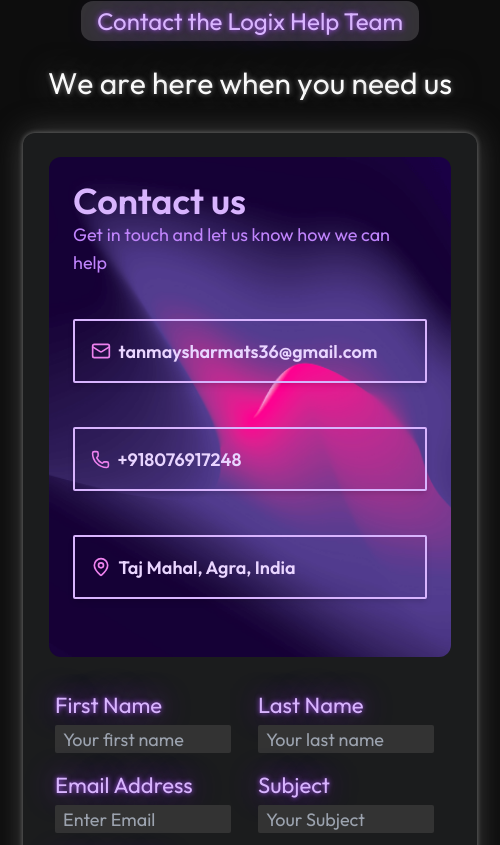
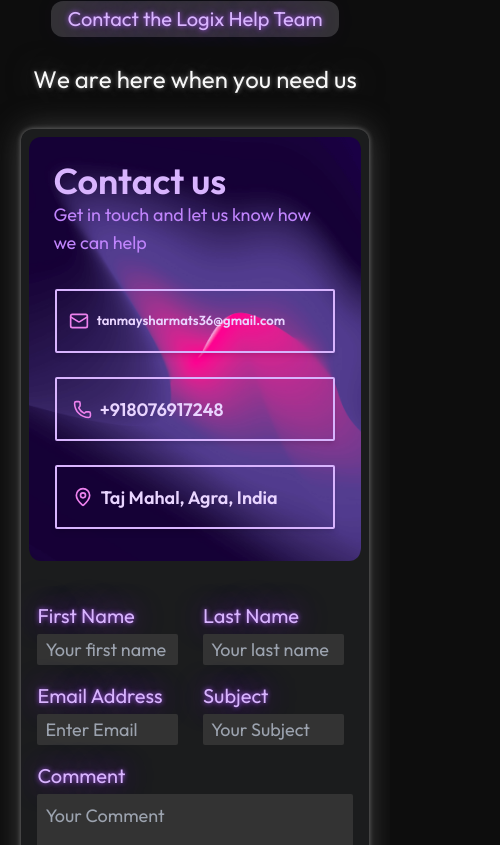
Before and after one commit to Tanmay-vats-sharma/Logix, a React (Vite) app in the folder Logix_Frontend/: page /events in a window 390 px wide. Shown: the part 1039-1884 px from the top of the page, 500 px wide, since content can reach past the window. Built offline with nearby package versions, Linux system fonts and the light colour scheme; a web font is replaced by a local one; what tailwindcss-motion would draw is missing.

Commit message:
Contact us some changes in  animation

```diff
--- a/Logix_Frontend/src/components/pages/eventPage/Contact Us/ContactCard.jsx
+++ b/Logix_Frontend/src/components/pages/eventPage/Contact Us/ContactCard.jsx
@@ -8,7 +8,7 @@ const ContactCard = () => {
   return (
     <>
       <div
-        className="h-[500px] sm:h-[600px] lg:h-[397px] w-[99%] sm:w-[80%] md:w-[70%] lg:w-[35%] rounded-xl bg-cover bg-center flex flex-col p-6 sm:p-4 md:p-8 lg:p-4"
+        className="h-auto sm:h-[auto] lg:h-[397px] w-full sm:w-[75%] md:w-[70%] lg:w-[35%] rounded-xl bg-cover bg-center flex flex-col p-6 sm:p-4 md:p-8 lg:p-4"
         style={{ backgroundImage: `url(${Contactbg})` }}
       >
         <div className="flex flex-col justify-evenly mb-6 sm:mb-4">
--- a/Logix_Frontend/src/components/pages/eventPage/Contact Us/ContactForm.jsx
+++ b/Logix_Frontend/src/components/pages/eventPage/Contact Us/ContactForm.jsx
@@ -6,7 +6,7 @@ const ContactForm = () => {
       <div className="lg:h-[93%]  lg:w-[60%]">
         <div className="h-20 w-[100%]  flex">
           <div className="w-[50%] h-[100%]  flex flex-col p-2 ">
-            <label className="text-[22px] lg:text-[19px] text-purple-300 mb-[3px] neon-purple-text">
+            <label className="text-[20px] lg:text-[19px] text-purple-300 mb-[3px] neon-purple-text">
               First Name
             </label>
             <input
@@ -16,7 +16,7 @@ const ContactForm = () => {
             />
           </div>
           <div className="w-[50%] h-[100%]  flex flex-col p-2 ">
-            <label className="text-[22px] lg:text-[19px] text-purple-300 mb-[3px] neon-purple-text">
+            <label className="text-[20px] lg:text-[19px] text-purple-300 mb-[3px] neon-purple-text">
               Last Name
             </label>
             <input
@@ -28,7 +28,7 @@ const ContactForm = () => {
         </div>
         <div className="h-20 w-[100%] flex">
           <div className="w-[50%] h-[100%]  flex flex-col p-2 ">
-            <label className="text-[22px] lg:text-[19px] text-purple-300 mb-[3px] neon-purple-text">
+            <label className="text-[20px] lg:text-[19px] text-purple-300 mb-[3px] neon-purple-text">
               Email Address
             </label>
             <input
@@ -38,7 +38,7 @@ const ContactForm = () => {
             />
           </div>
           <div className="w-[50%] h-[100%]  flex flex-col p-2 ">
-            <label className="text-[22px] lg:text-[19px] text-purple-300 mb-[3px] neon-purple-text">
+            <label className="text-[20px] lg:text-[19px] text-purple-300 mb-[3px] neon-purple-text">
               Subject
             </label>
             <input
@@ -49,7 +49,7 @@ const ContactForm = () => {
           </div>
         </div>
         <div className="h-40 w-[100%] p-2 flex flex-col">
-          <label className="text-[25px] lg:text-[19px] text-purple-300 mb-[3px] neon-purple-text">
+          <label className="text-[20px] lg:text-[19px] text-purple-300 mb-[3px] neon-purple-text">
             Comment
           </label>
           <textarea
--- a/Logix_Frontend/src/components/pages/eventPage/Contact Us/ContactUs.jsx
+++ b/Logix_Frontend/src/components/pages/eventPage/Contact Us/ContactUs.jsx
@@ -10,12 +10,12 @@ const ContactUs = ({ selector }) => {
   return (
     <>
       {isIntersecting && (
-        <div className="flex flex-col items-center justify-evenly lg:justify-center h-auto w-[500px] md:w-[63vw] max-w-screen-sm md:max-w-screen-md lg:max-w-full px-4 py-10 box-border motion-scale-in-[0.05] sm:motion-scale-in-[0.06] md:motion-scale-in-[0.08] lg:motion-translate-x-in-[-3%] motion-translate-y-in-[-4%] motion-duration-[3000ms] motion-delay-[100ms] lg:motion-translate-x-0 sm:translate-x-0 ">
-          <div className="bg-[#333] text-purple-300 neon-purple-text py-1 lg:py-0 px-4 rounded-xl flex justify-center items-center text-2xl sm:text-3xl lg:text-lg mb-6">
+        <div className="flex flex-col items-center justify-evenly lg:justify-center h-auto w-[100%] sm:w-[63vw] max-w-screen-sm md:max-w-screen-md lg:max-w-full px-4 py-10 ">
+          <div className="bg-[#333] text-purple-300 neon-purple-text py-1 lg:py-0 px-4 rounded-xl flex justify-center items-center text-xl sm:text-3xl lg:text-lg mb-6  box-border motion-scale-in-[0.05] sm:motion-scale-in-[0.06] md:motion-scale-in-[0.08] lg:motion-translate-x-in-[-3%] motion-translate-y-in-[-4%] motion-duration-[4000ms] motion-delay-[100ms] lg:motion-translate-x-0 sm:translate-x-0 ">
             Contact the Logix Help Team
           </div>
 
-          <div className="text-3xl sm:text-4xl lg:text-5xl text-center mb-8 neon-neutral-text">
+          <div className="text-[1.5rem] sm:text-4xl lg:text-5xl text-center mb-8 neon-neutral-text">
             <TextEffect
               per="char"
               delay={0.5}
@@ -33,7 +33,7 @@ const ContactUs = ({ selector }) => {
                     opacity: 1,
                     rotateX: 0,
                     y: 0,
-                    transition: { duration: 0.2 },
+                    transition: { duration: 0.3 },
                   },
                 },
               }}
@@ -42,7 +42,7 @@ const ContactUs = ({ selector }) => {
             </TextEffect>
           </div>
 
-          <div className=" bg-[]  bg-[#1b1c1d] w-[97%] sm:w-[95%] md:w-[70%] lg:w-full max-w-screen-lg rounded-xl neon-neutral-shadow flex flex-col lg:flex-row items-center justify-center gap-6 p-6 min-h-[90%] h-auto overflow-hidden">
+          <div className="  bg-[#1b1c1d] w-[97%] sm:w-[95%] md:w-[70%] lg:w-full max-w-screen-lg rounded-xl neon-neutral-shadow flex flex-col lg:flex-row items-center justify-center gap-8 p-2 sm:p-6 lg:gap-6 lg:p-6 min-h-[90%] h-auto overflow-hidden  box-border motion-translate-x-in-[4%] motion-translate-y-in-[50%] motion-opacity-in-[0%] motion-duration-[2500ms] motion-delay-[100ms] motion-delay-[0ms]/translate motion-duration-[3000ms]/opacity motion-delay-[100ms]/opacity motion-ease-linear">
             <ContactCard />
             <ContactForm />
           </div>
--- a/Logix_Frontend/src/components/pages/eventPage/Contact Us/SendMail.jsx
+++ b/Logix_Frontend/src/components/pages/eventPage/Contact Us/SendMail.jsx
@@ -23,7 +23,7 @@ const SendMail = () => {
   return (
     <button
       onClick={handleSendMail}
-      className="border-2 border-purple-300 text-purple-200 w-[105%] text-[18px] lg:text-[12px] h-16 lg:h-12 items-center font-semibold px-4 rounded-sm shadow-md outline-none flex"
+      className="border-2 border-purple-300 text-purple-200 w-[105%] text-[0.82em] lg:text-[12px] h-16 lg:h-12 items-center font-semibold px-3 rounded-sm shadow-md outline-none flex"
     >
       <Mail size={20} color="violet" strokeWidth={2} className="mr-2" />
       {email}
--- a/Logix_Frontend/src/components/pages/eventPage/EventPage.jsx
+++ b/Logix_Frontend/src/components/pages/eventPage/EventPage.jsx
@@ -4,7 +4,7 @@ import PastEvents from "./Past Events/PastEventsGallery";
 const EventPage = () => {
   return (
     <div className="flex flex-col items-center justify-evenly">
-      <div className="h-[1000px] w-[500px]"></div>
+      <div className="h-[1000px] w-full"></div>
       <PastEvents></PastEvents>
       <section id="intro" className="min-h-[100vh] max-w-[100vw]">
         <ContactUs selector={"#intro"} />
```
